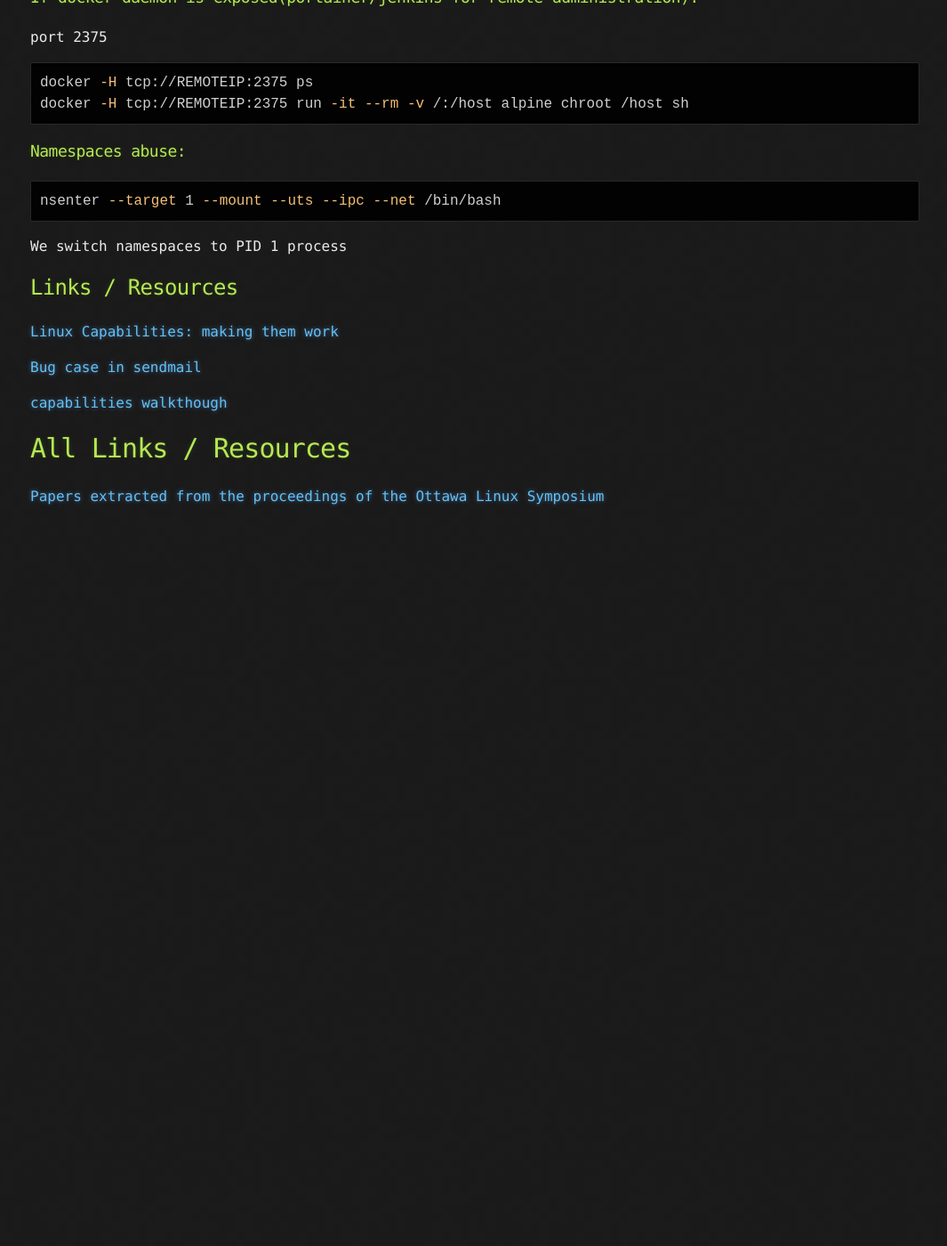
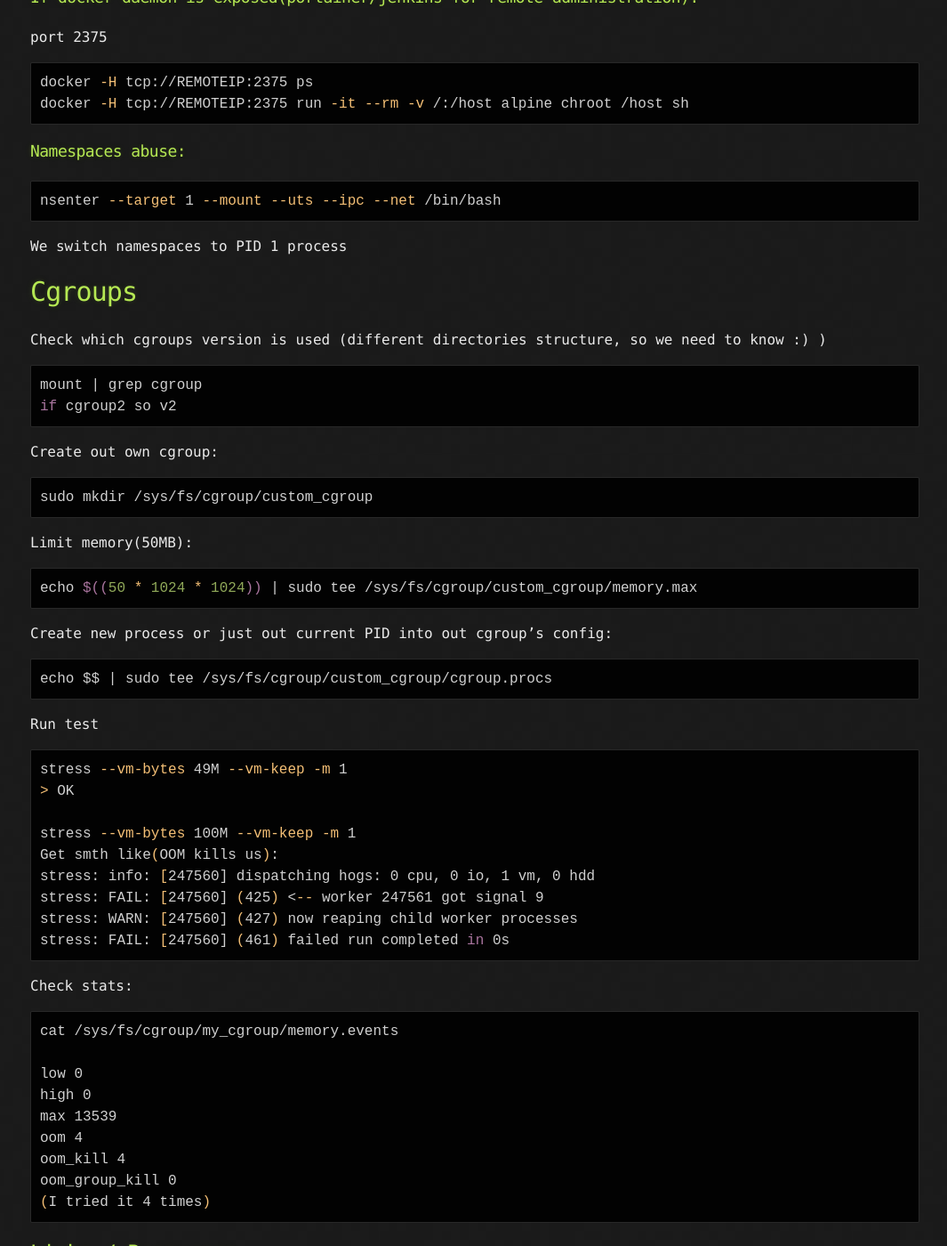
Before and after one commit to TrueBad0ur/myjekyllblog, a Jekyll site: the page built from jekyll/_posts/2024-08-29-Linux-and-Containers-Internals.md, in a window 1280 px wide and 1400 px high, scrolled down 9598 px. Shown: the whole window at 89% size, without its empty margins (106-1171 px from the left). Built offline with Jekyll 4.4.1, drawn with Linux system fonts in a browser that asks for light colours; before the commit the page ends 10188 px from its top, so only the background shows below that.

Commit message:
Update 2024-08-29-Linux-and-Containers-Internals.md

````diff
--- a/jekyll/_posts/2024-08-29-Linux-and-Containers-Internals.md
+++ b/jekyll/_posts/2024-08-29-Linux-and-Containers-Internals.md
@@ -432,6 +432,54 @@ nsenter --target 1 --mount --uts --ipc --net /bin/bash
 ```
 We switch namespaces to PID 1 process
 
+# [](#header-1)Cgroups
+
+Check which cgroups version is used (different directories structure, so we need to know :) )
+```bash
+mount | grep cgroup
+if cgroup2 so v2
+```
+
+Create out own cgroup:
+```bash
+sudo mkdir /sys/fs/cgroup/custom_cgroup
+```
+
+Limit memory(50MB):
+```bash
+echo $((50 * 1024 * 1024)) | sudo tee /sys/fs/cgroup/custom_cgroup/memory.max
+```
+
+Create new process or just out current PID into out cgroup's config:
+```bash
+echo $$ | sudo tee /sys/fs/cgroup/custom_cgroup/cgroup.procs
+```
+
+Run test
+```bash
+stress --vm-bytes 49M --vm-keep -m 1
+> OK
+
+stress --vm-bytes 100M --vm-keep -m 1
+Get smth like(OOM kills us):
+stress: info: [247560] dispatching hogs: 0 cpu, 0 io, 1 vm, 0 hdd
+stress: FAIL: [247560] (425) <-- worker 247561 got signal 9
+stress: WARN: [247560] (427) now reaping child worker processes
+stress: FAIL: [247560] (461) failed run completed in 0s
+```
+
+Check stats:
+```bash
+cat /sys/fs/cgroup/my_cgroup/memory.events
+
+low 0
+high 0
+max 13539
+oom 4
+oom_kill 4
+oom_group_kill 0
+(I tried it 4 times)
+```
 
 ## [](#header-2)Links / Resources
 [Linux Capabilities: making them work](https://static.googleusercontent.com/media/research.google.com/en//pubs/archive/33528.pdf)
````
